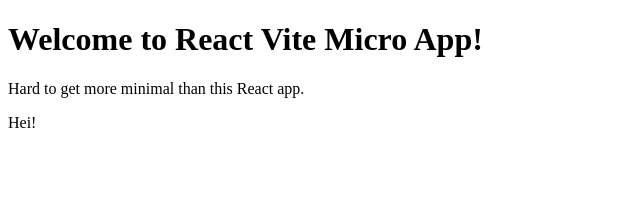
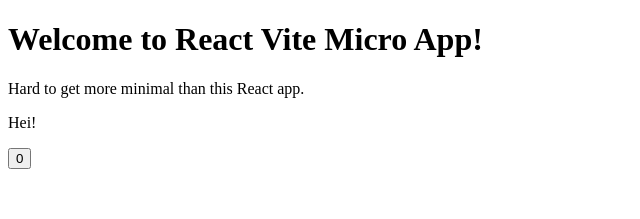
Before and after one commit to xander-codes/purple-hippo, a React (Vite) app: page / in a window 1280 px wide. Shown: the top 219 px of the page, without its empty margins (0-640 px from the left). Built offline with nearby package versions, Linux system fonts and the light colour scheme.

Commit message:
add button

```diff
--- a/src/Home.jsx
+++ b/src/Home.jsx
@@ -1,9 +1,11 @@
-import React from 'react';
+import React, {useState} from 'react';
 
 const Home = () => {
+  const [count, setCount] = useState(0);
     return (
         <div>
-            Hei!
+          <p>Hei!</p>
+          <input type="button" value={count} onClick={()=>setCount(count+1)}/>
         </div>
     );
 };
```
